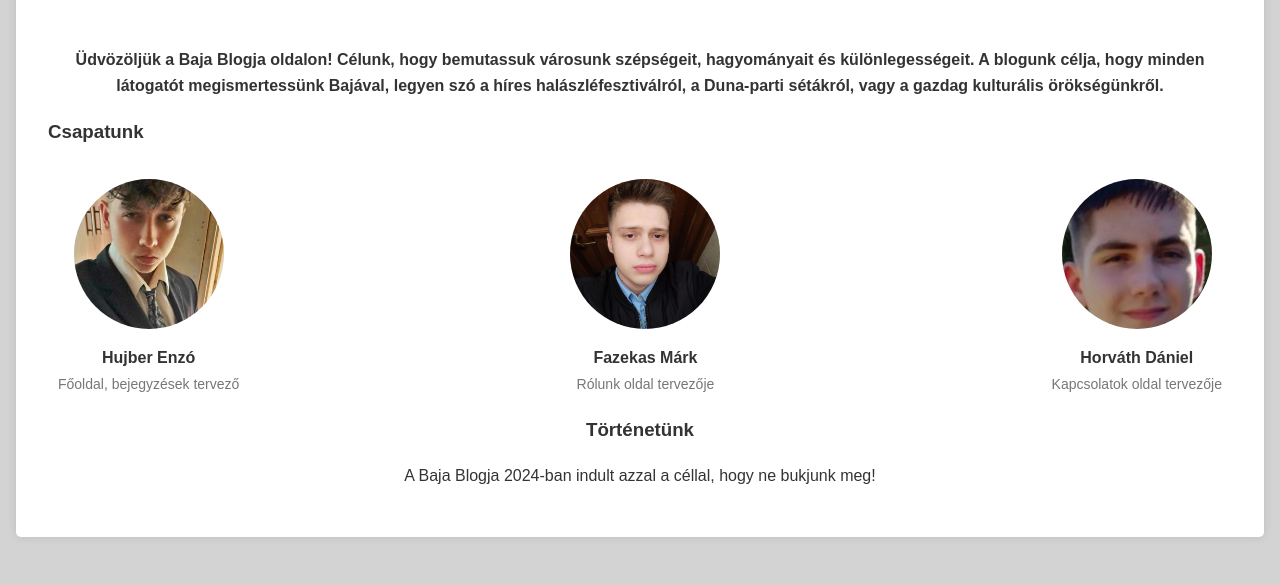
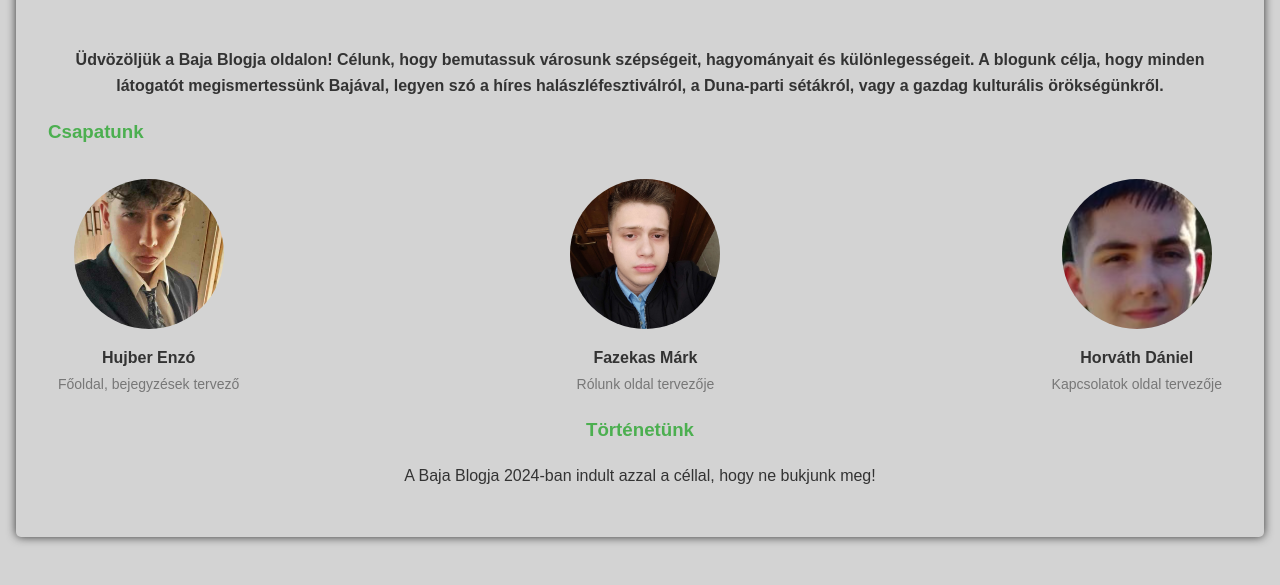
Before and after one commit to Phoeyugod/Bajablog, a plain HTML site: page rolunk/rolunk.html in a window 1280 px wide. Shown: the part 604-1189 px from the top of the page. Drawn offline with Linux system fonts and the light colour scheme.

Commit message:
css commit

```diff
--- a/Css/styles.css
+++ b/Css/styles.css
@@ -112,7 +112,7 @@ article {
     display: inline-block;
     max-width: 30%;
     max-height: 30%;
-    padding: 8px;
+    padding: 5px;
     margin-left: 30px;
 }
 .slider-content p {
@@ -197,10 +197,10 @@ div > textarea {
 }
 
 .about {
-    background: white;
+    background: lightgray;
     padding: 2rem;
     border-radius: 5px;
-    box-shadow: 0 0 10px rgba(0, 0, 0, 0.1);
+    box-shadow: 0 0 10px rgba(0, 0, 0, 0.75);
 }
 
 .team {
@@ -235,6 +235,7 @@ div > textarea {
 }
 #he{
     text-align: center;
+
 }
 
 .menu-links{
@@ -256,3 +257,9 @@ div > textarea {
     color: rgb(255, 255, 255);
     text-decoration: none;
 }
+#tali{
+    color: #4CAF50;
+}
+.aa{
+    color: #4CAF50;
+}
```
